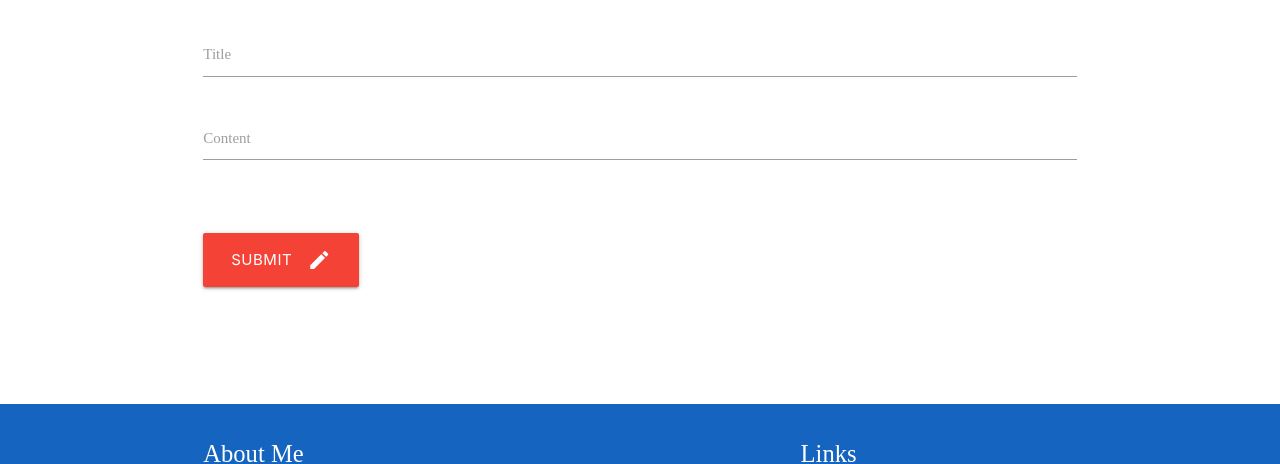
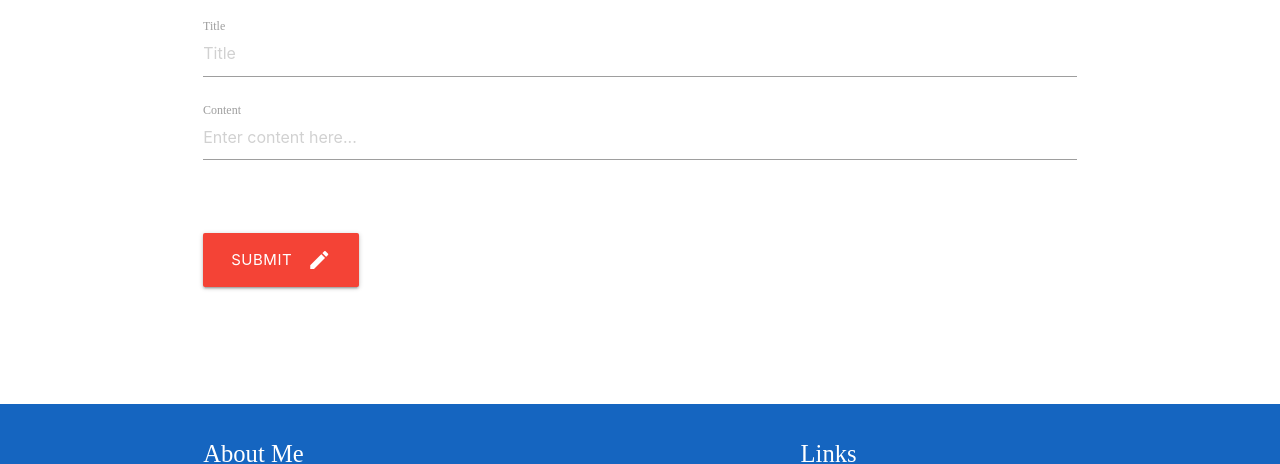
Before and after one commit to nicholasrucci/blog, a plain HTML site: page public/views/admin/editPost.html in a window 1280 px wide. Shown: the part 143-607 px from the top of the page. Drawn offline with nearby package versions, Linux system fonts and the light colour scheme; no server answers.

Commit message:
add placeholders

```diff
--- a/public/views/admin/editPost.html
+++ b/public/views/admin/editPost.html
@@ -34,11 +34,11 @@
         <form class="col s12">
           <div class="row">
             <div class="input-field col s12">
-              <input id="title" type="text" class="validate">
+              <input id="title" type="text" placeholder="Title" class="validate">
               <label for="title">Title</label>
             </div>
             <div class="input-field col s12">
-              <textarea id="content" class="materialize-textarea"></textarea>
+              <textarea id="content" class="materialize-textarea" placeholder="Enter content here..."></textarea>
               <label for="textarea1">Content</label>
             </div>
           </div>
```
